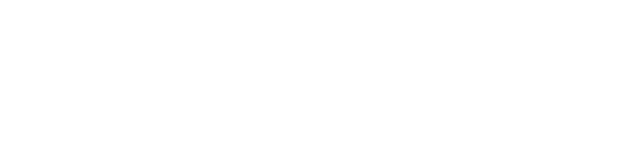
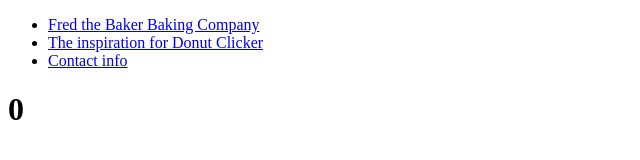
Before and after one commit to WeCanCodeIT/donut-clicker-KristenScheffler, a plain HTML site: page index.html in a window 1280 px wide. Shown: the whole page, without its empty margins (0-640 px from the left). Drawn offline with Linux system fonts and the light colour scheme.

Commit message:
Nav Menu 1

```diff
--- a/app.js
+++ b/app.js
@@ -0,0 +1,12 @@
+const countdownTimer = document.getElementById("countdown-timer")
+let timeLeft = 0
+let autoClicker = 0
+
+function renderTime(){
+    countdownTimer.innerHTML = timeLeft
+}
+
+setInterval(function (){
+    renderTime()
+    timeLeft = timeLeft + autoClicker
+}, 1000)
--- a/index.html
+++ b/index.html
@@ -1,5 +1,6 @@
 <!DOCTYPE html>
 <html lang="en">
+
 <head>
     <meta charset="UTF-8">
     <meta http-equiv="X-UA-Compatible" content="IE=edge">
@@ -7,8 +8,18 @@
     <link rel="stylesheet" href="style.css">
     <title>Donut Clicker</title>
 </head>
+
 <body>
-
+    <nav>
+        <ul>
+            <li><a href="#" onclick="showSection('fred')">Fred the Baker Baking Company</a></li>
+            <li><a href="#" onclick="showSection('inspiration')">The inspiration for Donut Clicker</a></li>
+            <li><a href="#" onclick="showSection('contact')">Contact info</a></li>
+        </ul>
+    </nav>
+    <section></section>
+    <h1 id="countdown-timer">0</h1>
     <script src="app.js"></script>
 </body>
+
 </html>
```
